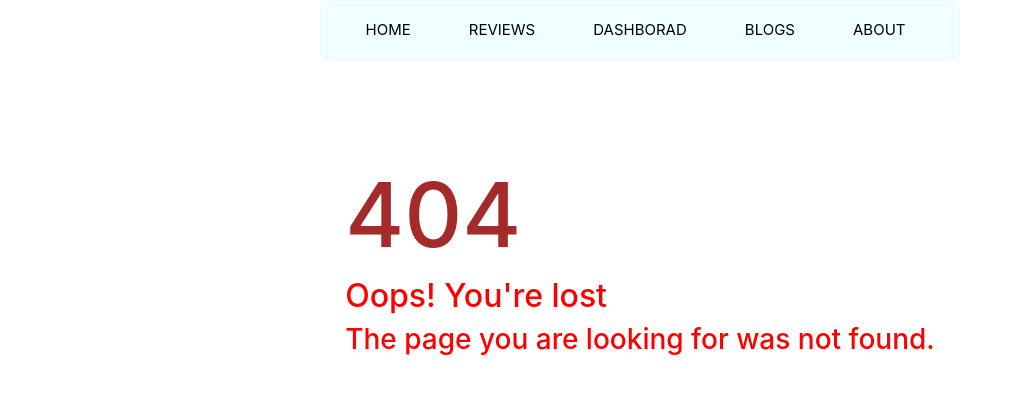
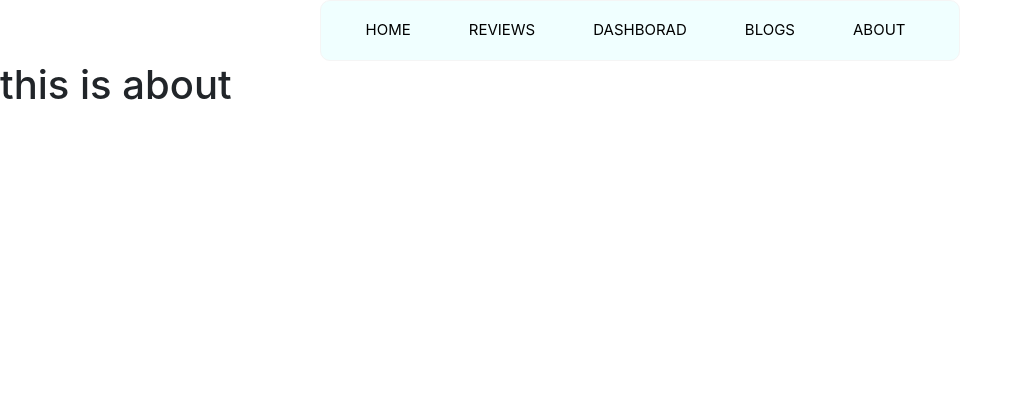
Before and after one commit to R3ahim/9.product-analyes-webstie, a React (Create React App) app: page /about in a window 1280 px wide. Before the commit this address had no page. Shown: the top 394 px of the page, without its empty margins (0-1022 px from the left). Built offline with nearby package versions, Linux system fonts and the light colour scheme; the HTML template or start-up script is replaced by a standard one.

Commit message:
redme changed

```diff
--- a/src/App.js
+++ b/src/App.js
@@ -1,6 +1,7 @@
 
 import { Route, Routes } from 'react-router-dom';
 import './App.css';
+import About from './components/About/About';
 import Blogs from './components/Blogs/Blogs';
 import DashBoard from './components/DashBorad/DashBoard';
 import Header from './components/Header/Header';
@@ -19,6 +20,7 @@
         <Route path='/reviews' element={<Reviewser></Reviewser>}></Route>
         <Route path='dashboard' element={<DashBoard></DashBoard>}></Route>
         <Route path='/blog' element={<Blogs></Blogs>}></Route>
+        <Route path='/about' element={<About></About>}></Route>
 
 
         <Route path='*' element={<Notfound></Notfound>}></Route>
--- /dev/null
+++ b/src/components/About/About.js
@@ -0,0 +1,11 @@
+import React from 'react';
+
+const About = () => {
+    return (
+        <div>
+            <h1>this is about</h1>
+        </div>
+    );
+};
+
+export default About;
```
Also changed, not shown: src/components/About/About.css (added), 1 other file (tests, documents, lock files or other folders).
